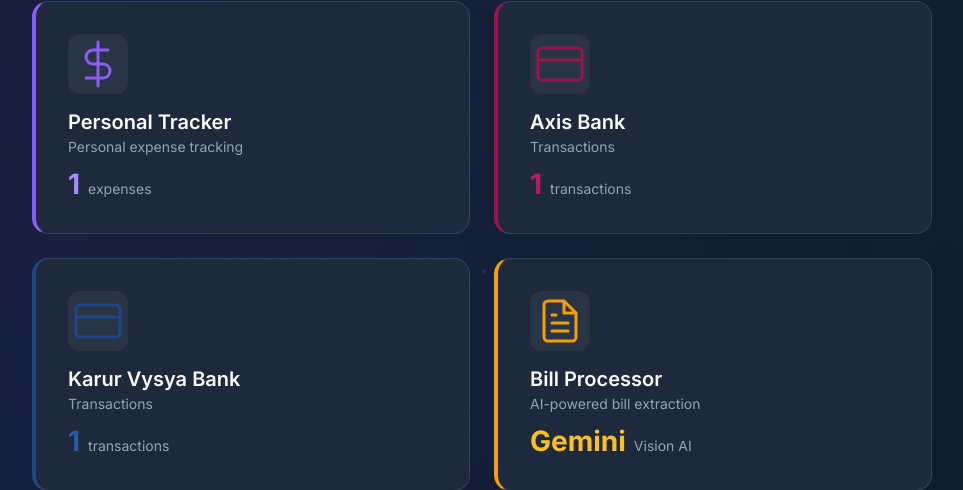
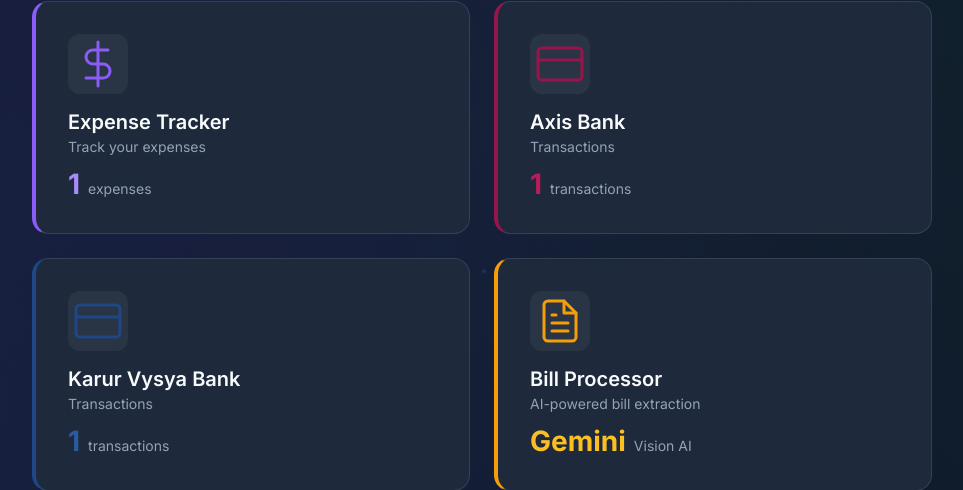
Before and after one commit to Nithish-006/visma_aggregator, a Flask app: page / in a window 1280 px wide. Shown: the part 234-724 px from the top of the page, without its empty margins (158-1121 px from the left). Run offline with Flask 3, Linux system fonts and the light colour scheme; the visitor is signed in with stand-in values (Sample User, id 1); tables that the repository leaves empty hold one stand-in row (values such as "Sample post").

Commit message:
Changed the module name to Expense Tracker

```diff
--- a/templates/hub.html
+++ b/templates/hub.html
@@ -65,7 +65,7 @@
             </div>
 
             <div class="hub-grid">
-                <!-- Personal Tracker Card (First/Primary) -->
+                <!-- Expense Tracker Card (First/Primary) -->
                 <a href="/personal-tracker" class="hub-card bank-card personal-card">
                     <div class="card-icon">
                         <svg xmlns="http://www.w3.org/2000/svg" width="48" height="48" viewBox="0 0 24 24" fill="none" stroke="currentColor" stroke-width="1.5" stroke-linecap="round" stroke-linejoin="round">
@@ -74,8 +74,8 @@
                         </svg>
                     </div>
                     <div class="card-content">
-                        <h3>Personal Tracker</h3>
-                        <p class="card-subtitle">Personal expense tracking</p>
+                        <h3>Expense Tracker</h3>
+                        <p class="card-subtitle">Track your expenses</p>
                         <div class="card-stats">
                             <span class="stat-value" id="personal-count">-</span>
                             <span class="stat-label">expenses</span>
```
